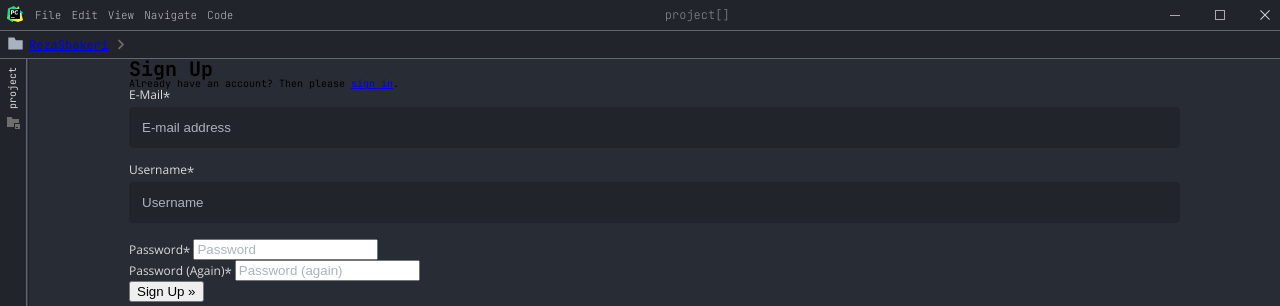
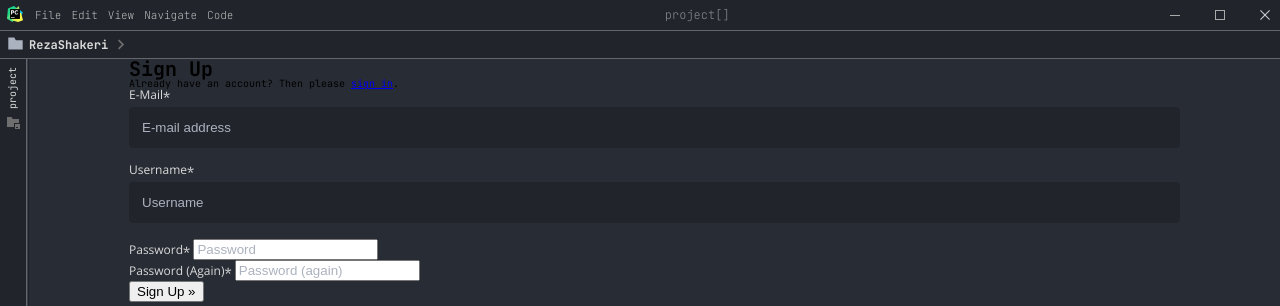
Before and after one commit to rzashakeri/pycharm-portfolio-cookiecutter, a Django app: page /accounts/signup/ in a window 1280 px wide. Shown: the top 306 px of the page. Run offline with Django 4.2, Linux system fonts and the light colour scheme; parts of the project's set-up code (start-up, migrations or seed data) failed here and were passed over; some libraries are stand-ins or nearby versions; some web fonts are replaced.

Commit message:
🎨 style: added breadcrumb-title a style

```diff
--- a/portfolio/static/css/style.css
+++ b/portfolio/static/css/style.css
@@ -280,10 +280,18 @@ table {
 
 .breadcrumb-title {
   font-size: 1.2rem;
-  color: var(--color-text-primary);
 }
 
-.breadcrumb-title .first {
+.breadcrumb-title a {
+  text-decoration: none;
+  color: var(--color-text-primary);
+
+}
+
+.breadcrumb-title.first a {
+  font-size: 1.2rem;
+  color: var(--color-text-primary);
+  text-decoration: none;
   font-weight: bold;
 }
 
```
